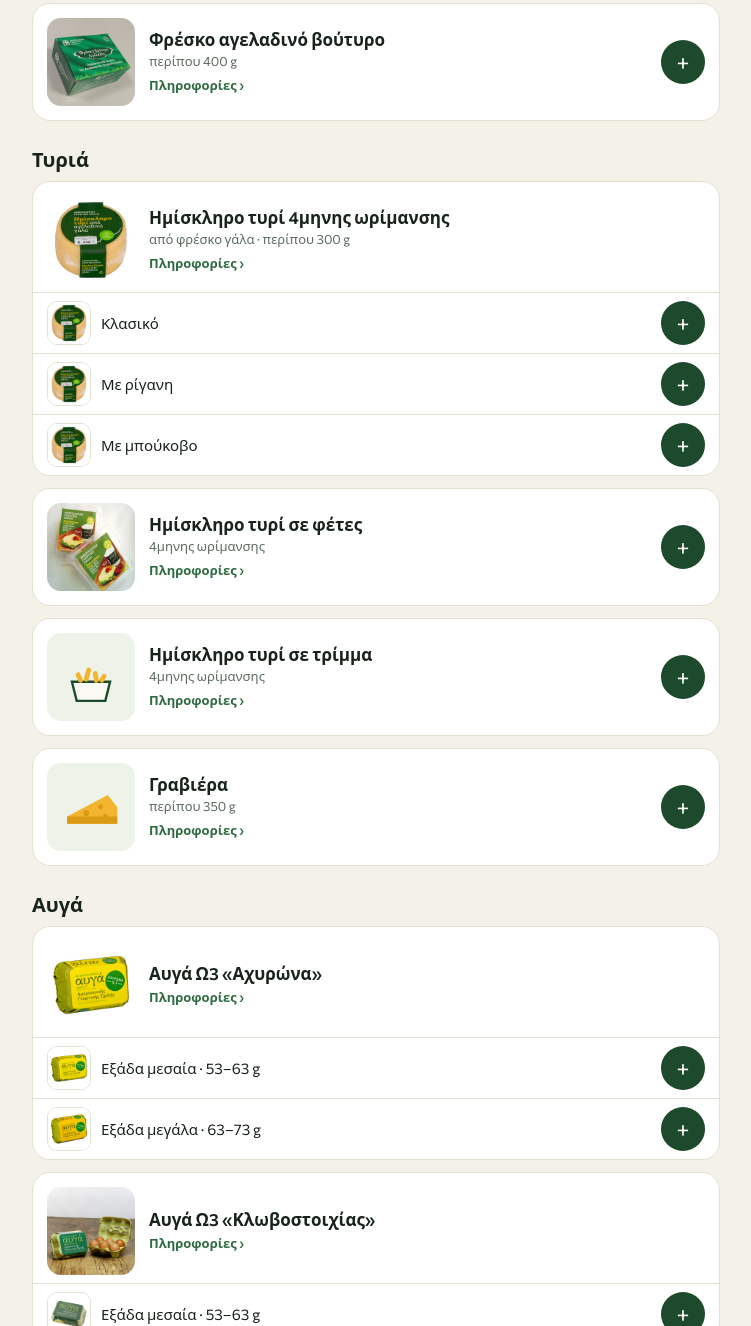
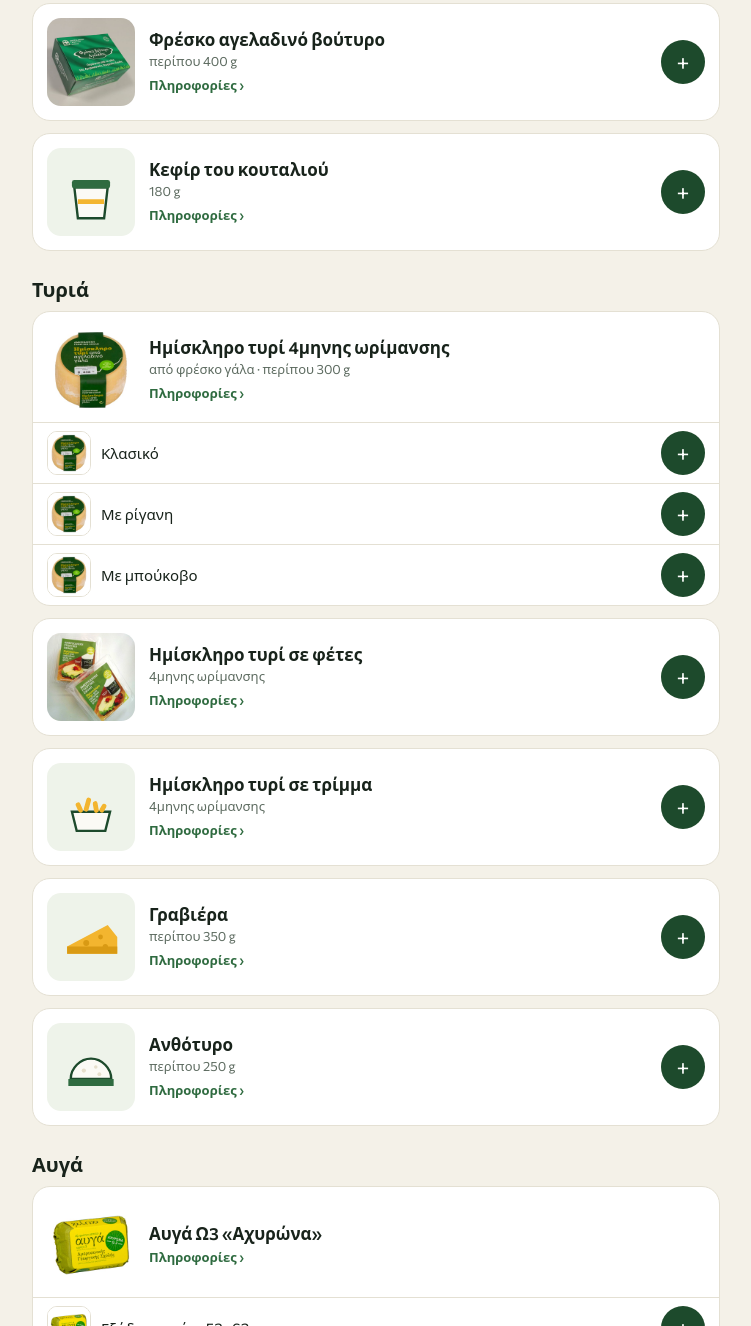
Before and after one commit to AFS-Campus-Store/afs-campus-store.github.io, a plain HTML site: page index.html in a window 1280 px wide. Shown: the part 1153-2479 px from the top of the page, without its empty margins (264-1015 px from the left). Drawn offline with Linux system fonts and the light colour scheme.

Commit message:
Add files via upload

```diff
--- a/catalog.js
+++ b/catalog.js
@@ -6,12 +6,14 @@ window.CS_CATALOG=[
  {p:'gala-duo',t:'Φρέσκο γάλα',a:'milk',v:[['1672897693','Πλήρες · 1\u00a0L','gala'],['979999890','Ελαφρύ · 1\u00a0L','gala-elafry']]},
  {p:'giaourti',t:'Παραδοσιακό γιαούρτι από φρέσκο γάλα',s:'220 g',a:'pot',v:[['1630674149','Ποσότητα']]},
  {p:'straggisto',t:'Στραγγιστό γιαούρτι',a:'pot',v:[['774194173','5% λιπαρά · 500 g','straggisto-5-500'],['822471796','2% λιπαρά · 500 g','straggisto-2-500'],['1208184959','5% λιπαρά · 180 g','straggisto-5-180'],['1301296005','2% λιπαρά · 180 g','straggisto-2-180']]},
- {p:'voutyro',t:'Φρέσκο αγελαδινό βούτυρο',s:'περίπου 400 g',a:'butter',v:[['1515649095','Τεμάχιο']]}]},
+ {p:'voutyro',t:'Φρέσκο αγελαδινό βούτυρο',s:'περίπου 400 g',a:'butter',v:[['1515649095','Τεμάχιο']]},
+ {p:'kefir',t:'Κεφίρ του κουταλιού',s:'180 g',a:'pot',v:[['x-kefir','Ποσότητα']]}]},
 {id:'cheese',name:'Τυριά',items:[
  {p:'tyri',t:'Ημίσκληρο τυρί 4μηνης ωρίμανσης',s:'από φρέσκο γάλα · περίπου 300 g',a:'cheese',v:[['801153241','Κλασικό'],['1263298936','Με ρίγανη'],['463111628','Με μπούκοβο']]},
  {p:'tyri-fetes',t:'Ημίσκληρο τυρί σε φέτες',s:'4μηνης ωρίμανσης',a:'slices',v:[['1567313752','Τεμάχια']]},
  {p:'tyri-trimma',t:'Ημίσκληρο τυρί σε τρίμμα',s:'4μηνης ωρίμανσης',a:'grated',v:[['6610654','Τεμάχια']]},
- {p:'graviera',t:'Γραβιέρα',s:'περίπου 350 g',a:'cheese',v:[['x-graviera','Τεμάχιο']]}]},
+ {p:'graviera',t:'Γραβιέρα',s:'περίπου 350 g',a:'cheese',v:[['x-graviera','Τεμάχιο']]},
+ {p:'anthotyro',t:'Ανθότυρο',s:'περίπου 250 g',a:'soft',v:[['x-anthotyro','Τεμάχιο']]}]},
 {id:'eggs',name:'Αυγά',items:[
  {p:'avga-axyrona',t:'Αυγά Ω3 «Αχυρώνα»',a:'eggs',v:[['945325429','Εξάδα μεσαία · 53–63 g','avga-axyrona'],['901308117','Εξάδα μεγάλα · 63–73 g','avga-axyrona-megala']]},
  {p:'avga-klovostoixias',t:'Αυγά Ω3 «Κλωβοστοιχίας»',a:'eggs2',v:[['913176482','Εξάδα μεσαία · 53–63 g','avga-klovostoixias-mesaia'],['1124247424','Εξάδα μεγάλα · 63–73 g','avga-klovostoixias-megala']]}]},
--- a/index.html
+++ b/index.html
@@ -400,6 +400,7 @@ pot:'<path d="M12 22h28l-3 26H15z" fill="#fbfaf5" stroke="#1d4a2c" stroke-width=
 butter:'<path d="M8 28l18-10 20 8-18 11z" fill="#f8d77a"/><path d="M8 28v9l20 9v-9z" fill="#f3b52f"/><path d="M28 37v9l18-10v-10z" fill="#e0a21f"/><path d="M8 28l18-10 20 8-18 11z" fill="none" stroke="#1d4a2c" stroke-width="1.5"/>',
 cheese:'<path d="M6 34l34-18 8 10v14H6z" fill="#f3b52f"/><path d="M6 34h42v6H6z" fill="#d99a14"/><circle cx="22" cy="31" r="2.5" fill="#d99a14"/><circle cx="34" cy="26" r="2" fill="#d99a14"/><circle cx="38" cy="34" r="2.2" fill="#d99a14"/>',
 slices:'<rect x="8" y="14" width="30" height="24" rx="3" fill="#f8d77a" transform="rotate(-8 23 26)"/><rect x="12" y="18" width="30" height="24" rx="3" fill="#f3b52f"/><circle cx="20" cy="26" r="2" fill="#d99a14"/><circle cx="32" cy="34" r="2.4" fill="#d99a14"/>',
+soft:'<path d="M9 36c0-9 8-17 17-17s17 8 17 17z" fill="#fbfaf5" stroke="#1d4a2c" stroke-width="2"/><path d="M7 36h38v6H7z" fill="#2f6b40"/><circle cx="20" cy="29" r="1.8" fill="#e6dfcc"/><circle cx="30" cy="26" r="1.5" fill="#e6dfcc"/><circle cx="33" cy="32" r="1.6" fill="#e6dfcc"/>',
 grated:'<path d="M10 30h32l-4 16H14z" fill="#fbfaf5" stroke="#1d4a2c" stroke-width="2"/><g fill="#f3b52f"><rect x="14" y="22" width="4" height="9" rx="2" transform="rotate(-25 16 26)"/><rect x="21" y="18" width="4" height="12" rx="2" transform="rotate(15 23 24)"/><rect x="28" y="21" width="4" height="10" rx="2" transform="rotate(-10 30 26)"/><rect x="34" y="23" width="4" height="8" rx="2" transform="rotate(30 36 27)"/></g>',
 eggs:'<rect x="6" y="32" width="40" height="12" rx="3" fill="#2f6b40"/><ellipse cx="15" cy="27" rx="7" ry="9" fill="#f1dcc0"/><ellipse cx="26" cy="25" rx="7" ry="9" fill="#e8caa2"/><ellipse cx="37" cy="27" rx="7" ry="9" fill="#f1dcc0"/>',
 eggs2:'<rect x="6" y="32" width="40" height="12" rx="3" fill="#f3b52f"/><ellipse cx="15" cy="27" rx="7" ry="9" fill="#fbf3e6"/><ellipse cx="26" cy="25" rx="7" ry="9" fill="#efe0c8"/><ellipse cx="37" cy="27" rx="7" ry="9" fill="#fbf3e6"/>',
--- a/sw.js
+++ b/sw.js
@@ -2,7 +2,7 @@
 // Always asks GitHub for the newest files when online (so updates show up at once),
 // and falls back to the saved copy when offline.
 // Change VERSION whenever you upload new files.
-const VERSION = 'campus-store-v38';
+const VERSION = 'campus-store-v39';
 const SHELL = ['./', 'index.html', 'manifest.json', 'firebase-config.js', 'backend.js', 'catalog.js', 'icon-192.png', 'icon-512.png', 'apple-touch-icon.png'];
 
 self.addEventListener('install', e => {
```
